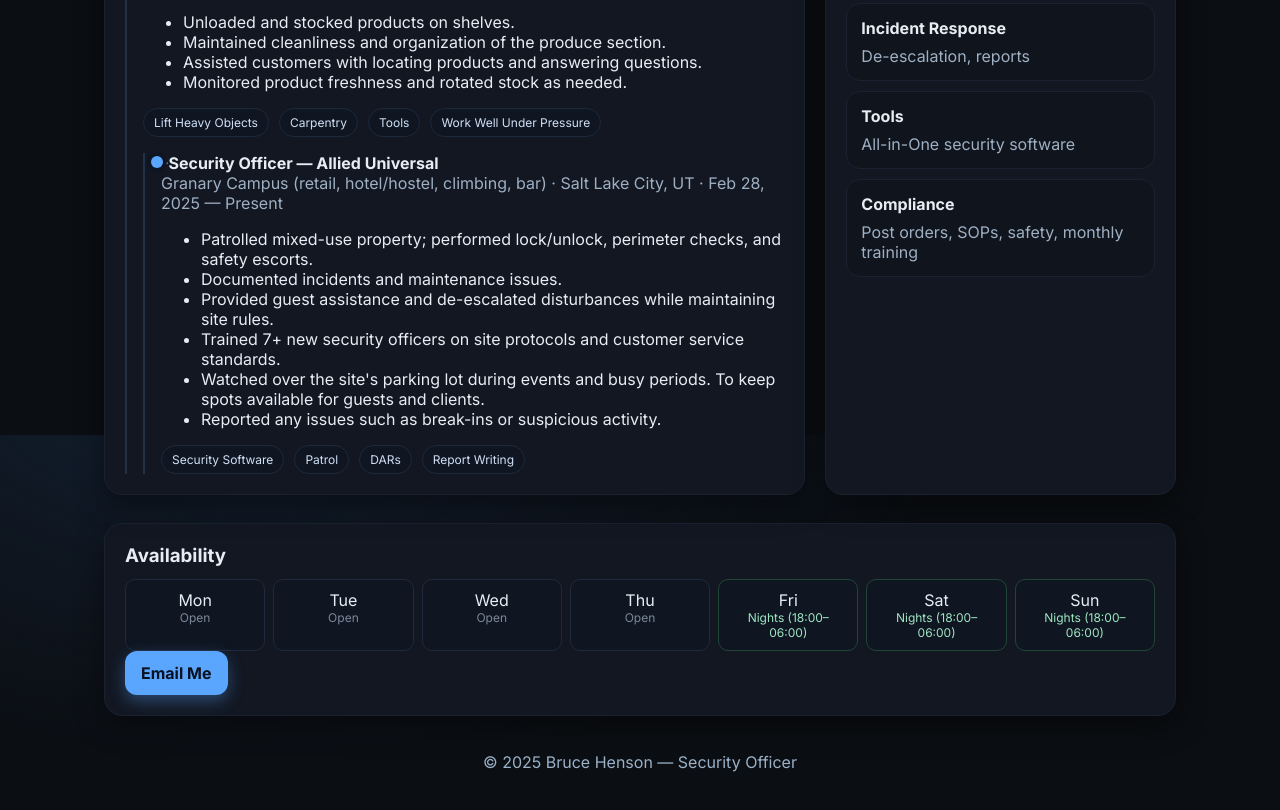
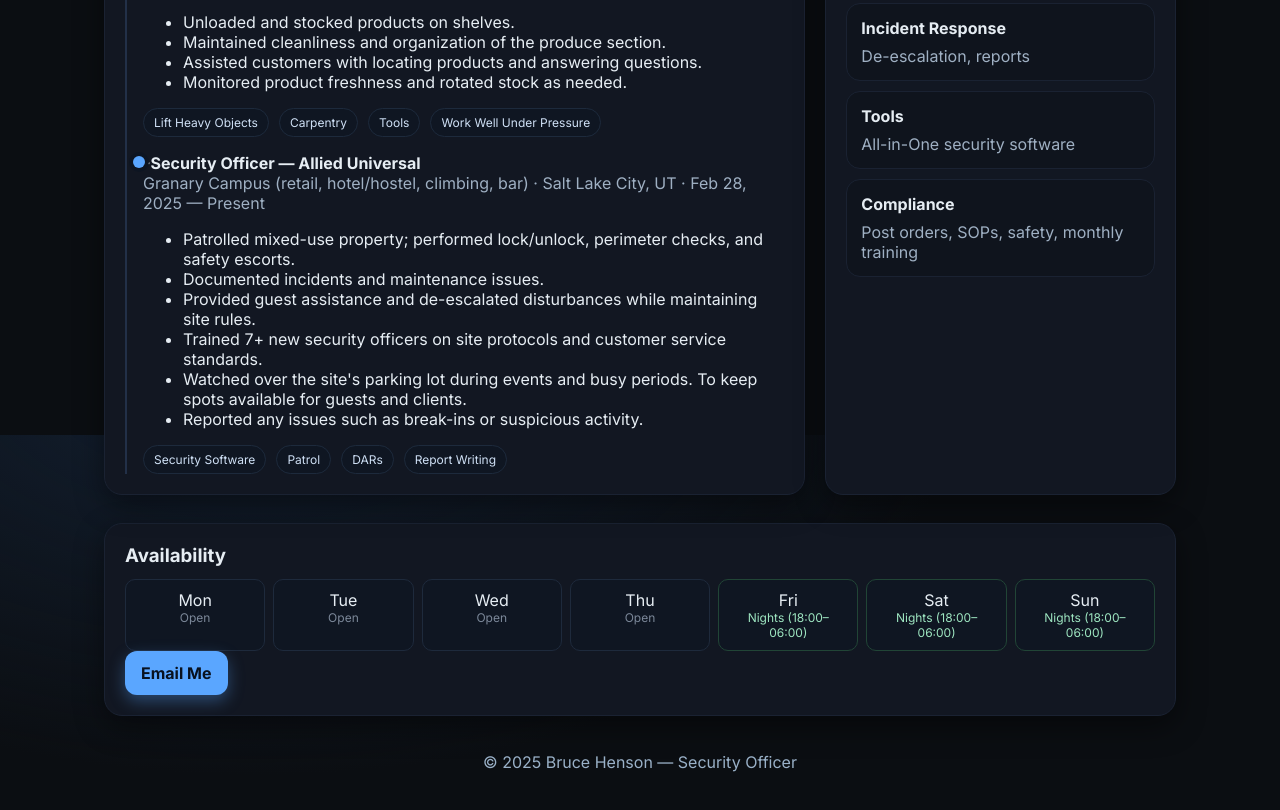
Before and after one commit to BruceWayne52411/bruce-security-website, a plain HTML site: page index.html in a window 1280 px wide. Shown: the part 1165-1975 px from the top of the page. Drawn offline with Linux system fonts and the light colour scheme.

```diff
--- a/index.html
+++ b/index.html
@@ -139,7 +139,6 @@
                 class="pill">Tools</span><span class="pill">Work Well Under Pressure</span>
             </div>
           </div>
-          <div class="timeline">
           <div class="t-item">
             <div class="t-role">-Security Officer — Allied Universal</div>
             <div class="subtle">Granary Campus (retail, hotel/hostel, climbing, bar) · Salt Lake City, UT · Feb 28,
```
Lines whose indentation alone changed are shown as unchanged.
